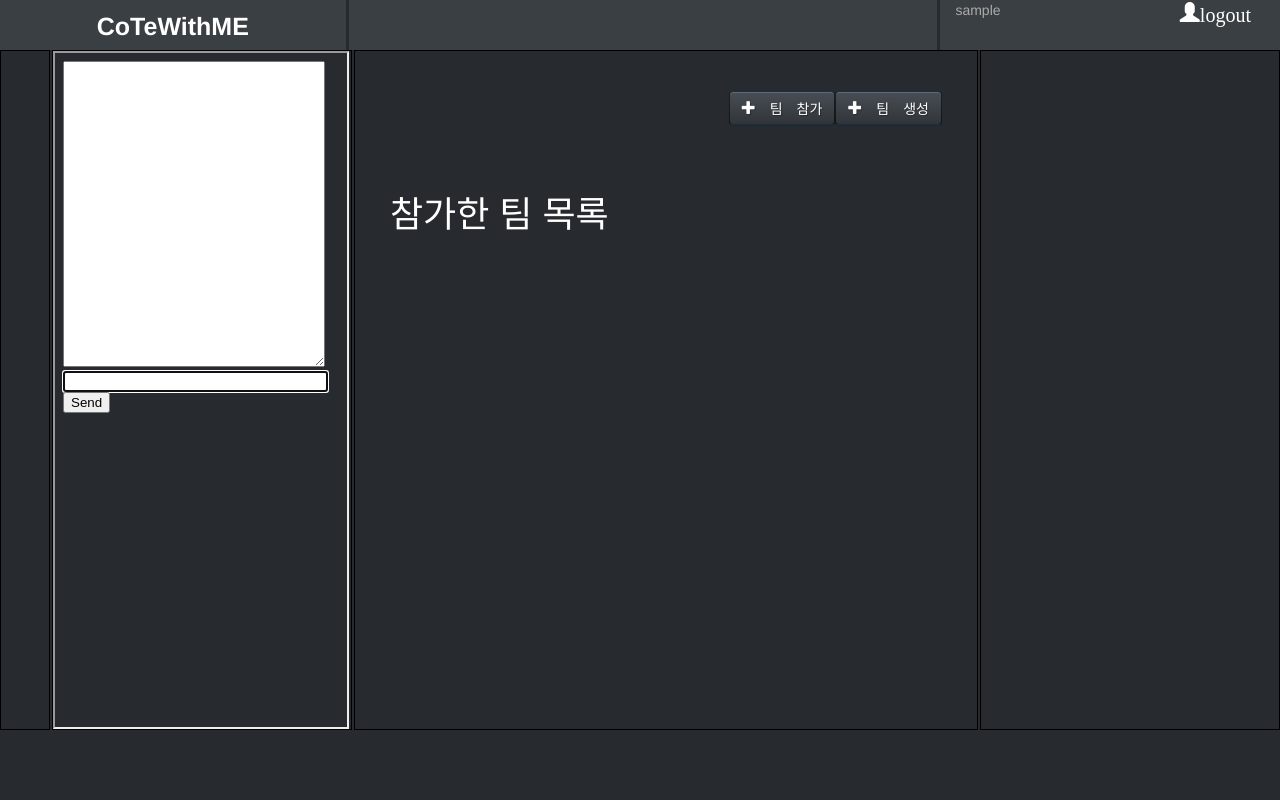
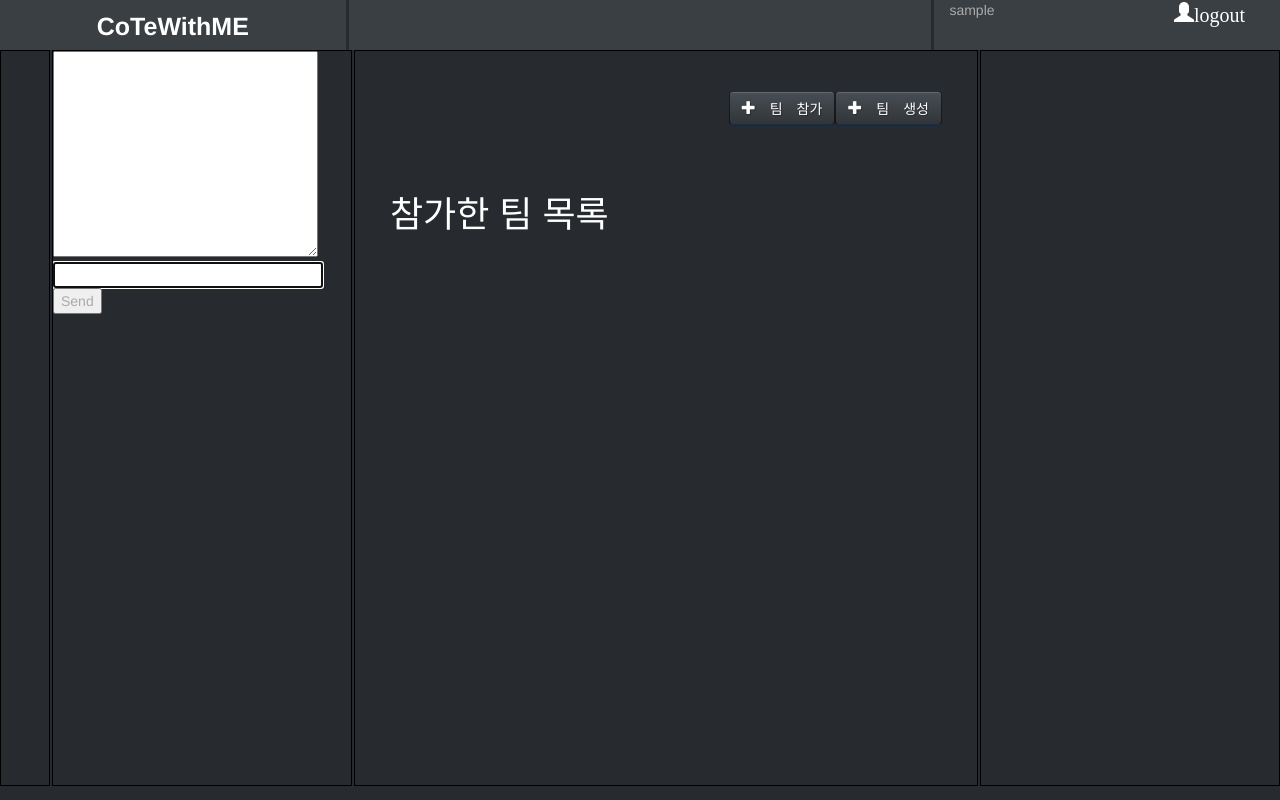
Before and after one commit to winterash2/cotewithme, a Django app: page /team_select/ in a window 1280 px wide. Run offline with Django 3.2, Linux system fonts and the light colour scheme; the visitor is signed in with stand-in values (Sample User, id 1); data that the repository does not hold is empty; some libraries are stand-ins or nearby versions.

Commit message:
modifed theme3

```diff
--- a/board/static/css/board.css
+++ b/board/static/css/board.css
@@ -1,4 +1,6 @@
 body {
+    width:100%;
+    height:100%;
     color: #aaa;
     background-color: #272b30;
 }
@@ -6,7 +8,7 @@ body {
 .wrapper_top {
   display: grid;
   grid-gap: 3px;
-  grid-template-columns: 27% 46% 27%;
+  grid-template-columns: 27% 1fr 27%;
 }
 
 #main_1, #main_2, #main_3 {
@@ -55,9 +57,11 @@ body {
 
 .wrapper_base {
   display: grid;
-  height: 85vh;
+  width: 100%;
+  height: 92%;
   grid-gap: 2px;
   grid-template-columns: 50px 300px 1fr 300px;
+  position: absolute;
 }
 
 .div1 {
--- a/board/templates/board/team_select.html
+++ b/board/templates/board/team_select.html
@@ -4,7 +4,7 @@
 {% endblock %}
 
 {% block chat_area %}
-    <iframe src="http://localhost:8000/chat" width="296px" height="100%"></iframe>
+    <iframe src="http://localhost:8000/chat" width="296px" height="100%" frameborder=0 framespacing=0 marginheight=0 marginwidth=0 scrolling=no vspace=0></iframe>
 {% endblock %}
 
 {% block problem_code_area %}
--- a/chat/templates/chat/chat_main_page.html
+++ b/chat/templates/chat/chat_main_page.html
@@ -6,12 +6,18 @@
   <head>
     <meta charset="utf-8" />
     <title>Chat Rooms</title>
+    <!-- Latest compiled and minified CSS -->
+    <link rel="stylesheet" href="https://stackpath.bootstrapcdn.com/bootstrap/3.4.1/css/bootstrap.min.css" integrity="sha384-HSMxcRTRxnN+Bdg0JdbxYKrThecOKuH5zCYotlSAcp1+c8xmyTe9GYg1l9a69psu" crossorigin="anonymous">
+    <!-- Optional theme -->
+    <link rel="stylesheet" href="https://stackpath.bootstrapcdn.com/bootstrap/3.4.1/css/bootstrap-theme.min.css" integrity="sha384-6pzBo3FDv/PJ8r2KRkGHifhEocL+1X2rVCTTkUfGk7/0pbek5mMa1upzvWbrUbOZ" crossorigin="anonymous">
+    <link rel="stylesheet" href="http://fonts.googleapis.com/css?family=Lobster&subset=latin,latin-ext" type="text/css">
+    <!-- my -->
     <link rel="Stylesheet" href="{% static 'css/chat.css' %}" />
   </head>
 
   <body>
     <div>
-      <textarea id="chat-log" cols="30" rows="20"></textarea><br />
+      <textarea id="chat-log" cols="30" rows="10"></textarea><br />
       <input id="chat-message-input" type="text" size="30" /><br />
       <input id="chat-message-submit" type="button" value="Send" />
     </div>
--- a/chat/views.py
+++ b/chat/views.py
@@ -31,6 +31,8 @@ def chat_home(request, team_id):
 
 def chat_room(request, team_id, room_name):
     user_name = str(request.user.username)
+    # print("-"*100, request.user.username, "------")
+    # print("-"*10, request.user)
     this_team = get_this_team_from_team_id(team_id)
     room_name_json = this_team.team_name + room_name
     if request.method == "POST":
```
Also changed, not shown: chat/templates/chat/chat_room.html (+7 -1 lines), board/migrations/0001_initial.py, chat/migrations/0001_initial.py.
